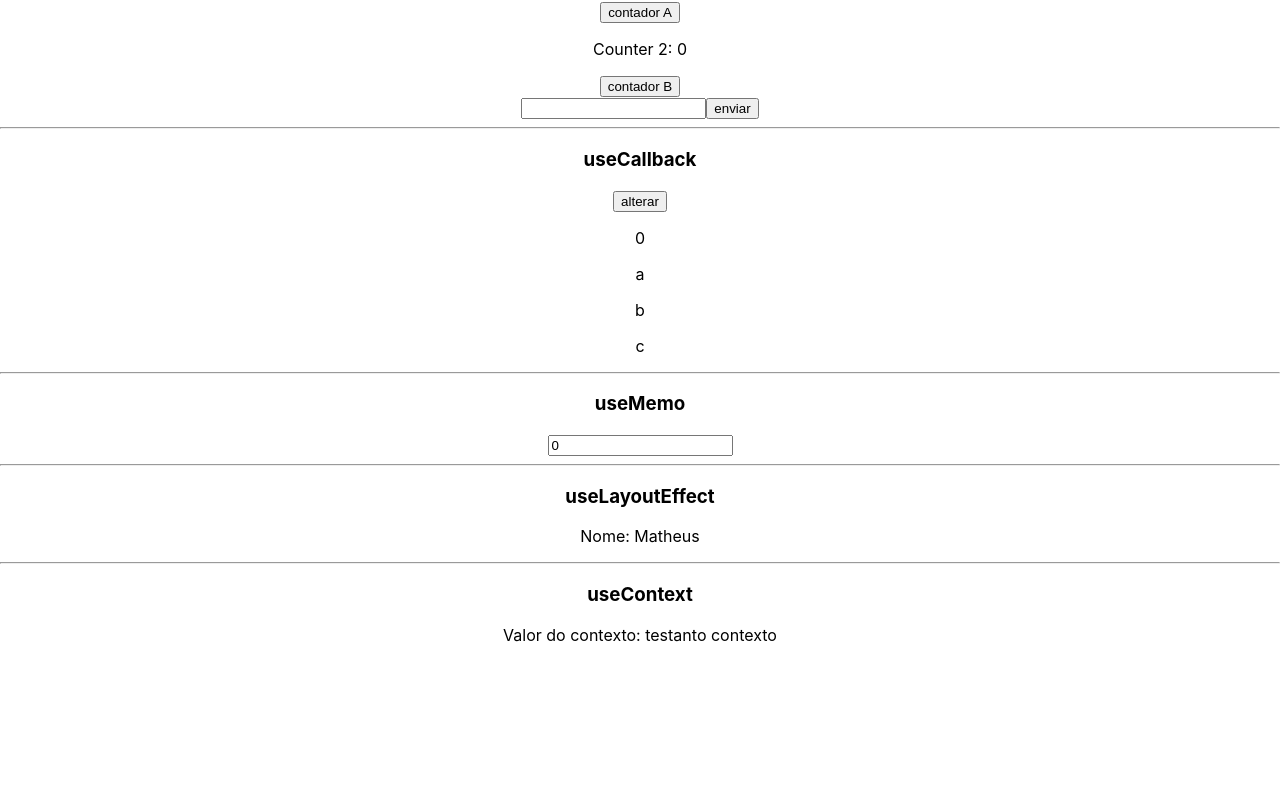
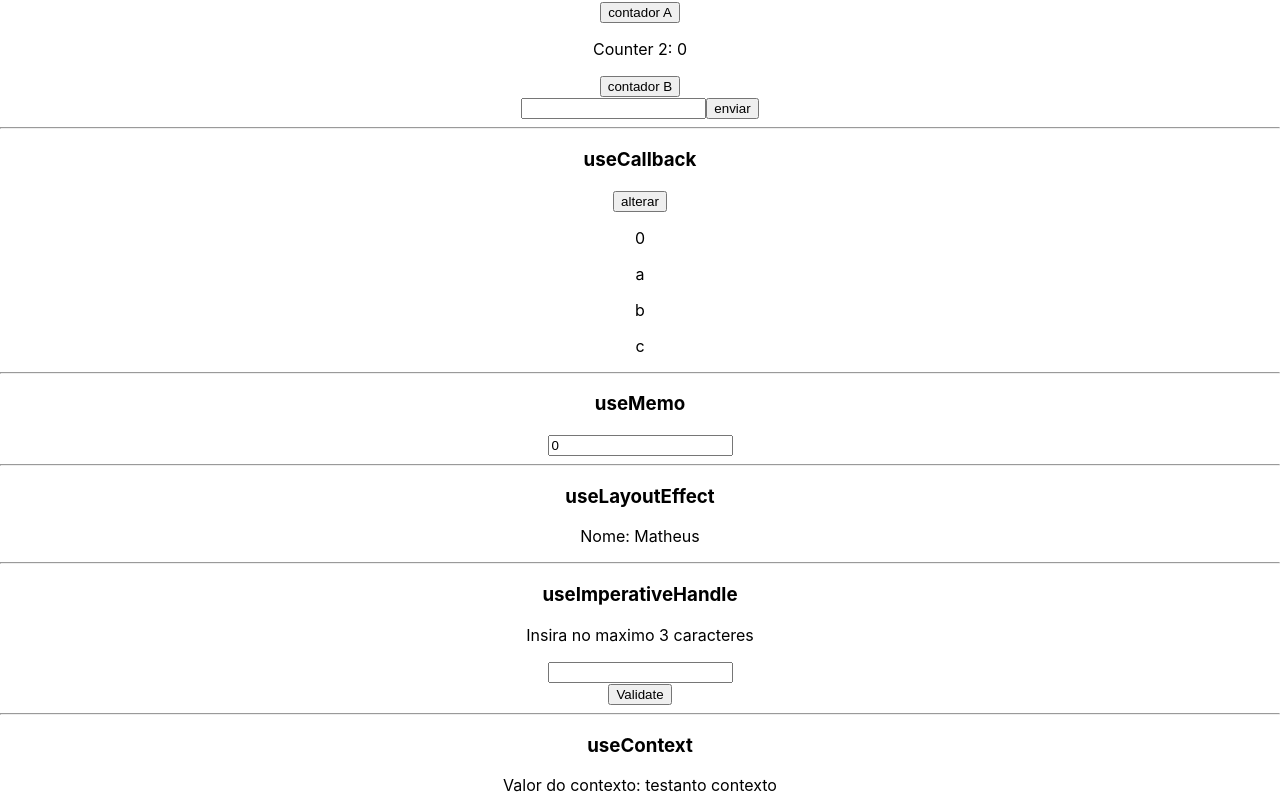
Before and after one commit to maikonsm7/reacthooks, a React (Create React App) app: page / in a window 1280 px wide. Shown: the part 849-1660 px from the top of the page. Before the commit the page ends 1510 px from the top, so only its background shows below. Built offline with nearby package versions, Linux system fonts and the light colour scheme.

Commit message:
create useImperativeHandle

```diff
--- /dev/null
+++ b/src/components/HookUseImperativeHandle.jsx
@@ -0,0 +1,16 @@
+import { useRef } from "react"
+import SomeComponent from "./SomeComponent"
+
+const HookUseImperativeHandle = () => {
+    // nesse exemplo estou executando uma uma funcao no componente filho ao clicar no botao pai
+    const inputRef = useRef()
+    return(
+        <div>
+            <h3>useImperativeHandle</h3>
+            <SomeComponent ref={inputRef}/>
+            <button onClick={() => inputRef.current.validate()}>Validate</button>
+            <hr />
+        </div>
+    )
+}
+export default HookUseImperativeHandle
--- /dev/null
+++ b/src/components/SomeComponent.jsx
@@ -0,0 +1,20 @@
+import { forwardRef, useRef, useImperativeHandle } from "react"
+const SomeComponent = forwardRef((props, ref) => {
+    const localInputRef = useRef()
+    useImperativeHandle(ref, () => {
+        return{
+            validate: () => {
+                if(localInputRef.current.value.length > 3){
+                    localInputRef.current.value = ''
+                }
+            }
+        }
+    })
+    return(
+        <div>
+            <p>Insira no maximo 3 caracteres</p>
+            <input type="text" ref={localInputRef}/>
+        </div>
+    )
+})
+export default SomeComponent
--- a/src/pages/Home.jsx
+++ b/src/pages/Home.jsx
@@ -7,6 +7,7 @@
 import HookUseCallback from "../components/HookUseCallback";
 import HookUseMemo from "../components/HookUseMemo";
 import HookUseLayoutEffect from "../components/HookUseLayoutEffect";
+import HookUseImperativeHandle from "../components/HookUseImperativeHandle";
 
 const Home = () => {
     const {contextValue} = useContext(SomeContext)
@@ -20,6 +21,7 @@
             <HookUseCallback />
             <HookUseMemo />
             <HookUseLayoutEffect />
+            <HookUseImperativeHandle />
             <h3>useContext</h3>
             <p>Valor do contexto: {contextValue}</p>
         </div>
```
